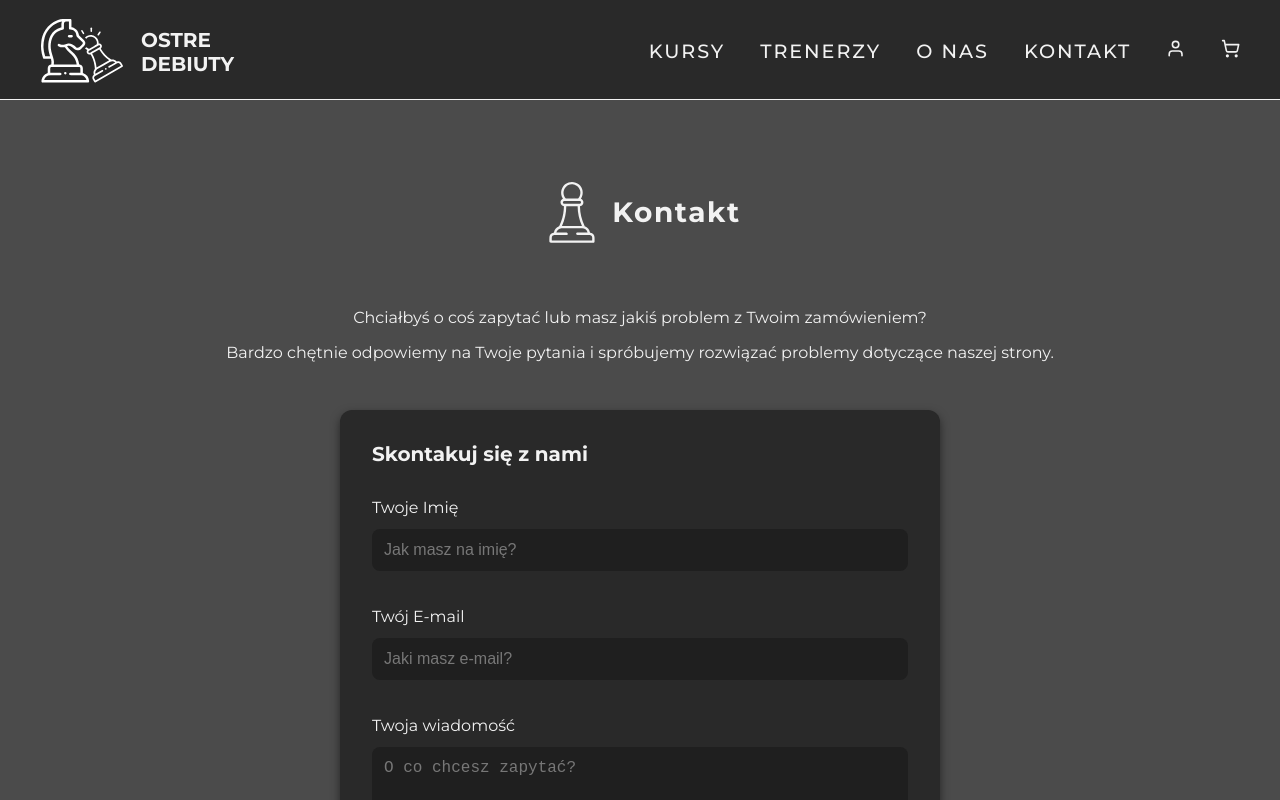
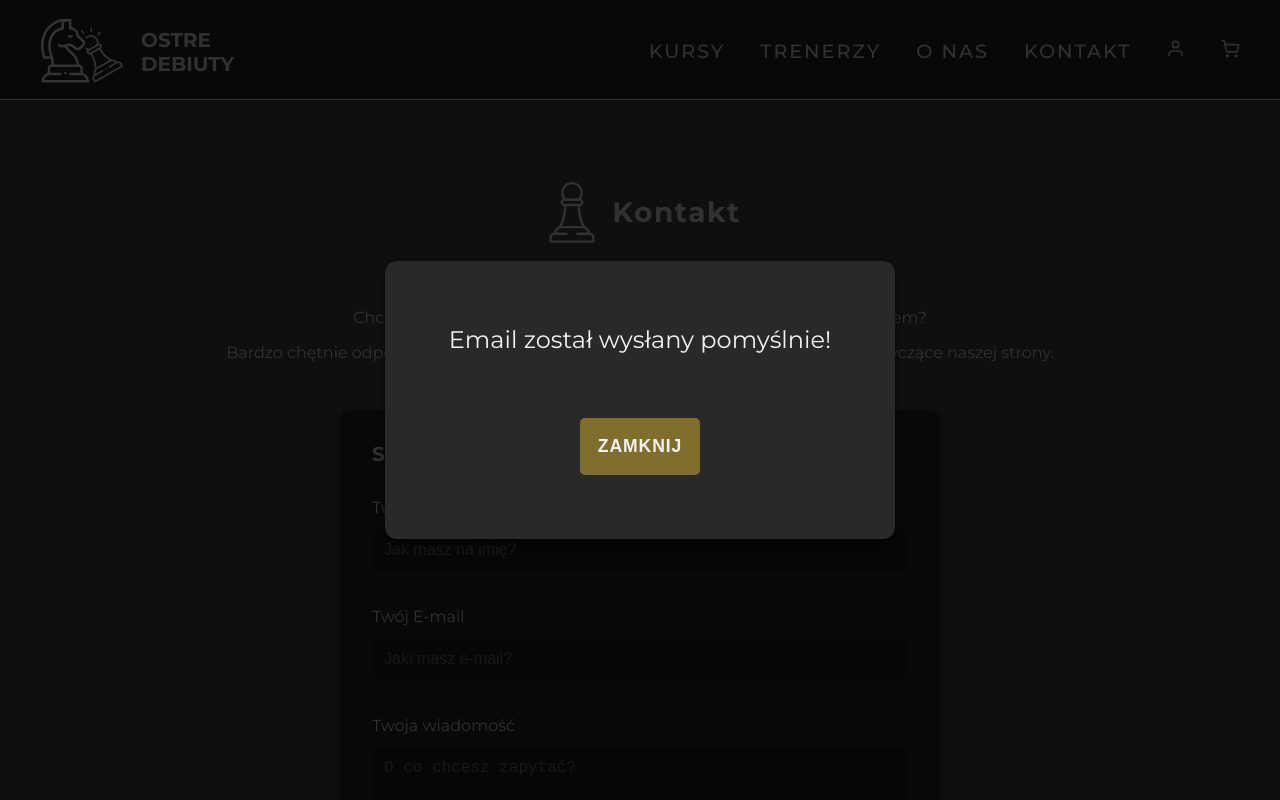
Before and after one commit to BartekKuzniewski/ostre-debiuty, a React (Vite) app: page /kontakt in a window 1280 px wide. Shown: the top 800 px of the page. Built offline with nearby package versions, Linux system fonts and the light colour scheme.

Commit message:
added sending email via emailjs

```diff
--- a/package.json
+++ b/package.json
@@ -10,6 +10,7 @@
     "preview": "vite preview"
   },
   "dependencies": {
+    "@emailjs/browser": "^4.4.1",
     "react": "^18.3.1",
     "react-dom": "^18.3.1",
     "react-icons": "^5.3.0",
--- a/src/components/ContactForm/ContactForm.jsx
+++ b/src/components/ContactForm/ContactForm.jsx
@@ -1,10 +1,65 @@
+import { useState } from 'react';
+import emailjs from '@emailjs/browser';
 import styles from './ContactForm.module.css';
 
+// const key = import.meta.env.VITE_PUBLIC_KEY;
+
 export function ContactForm() {
+	const [name, setName] = useState('');
+	const [email, setEmail] = useState('');
+	const [message, setMessage] = useState('');
+	const [errors, setErrors] = useState({});
+	const [showModal, setShowModal] = useState(true);
+
+	function handleSubmit(e) {
+		e.preventDefault();
+		if (!formValidation()) return;
+
+		const serviceId = 'service_uafw0ad';
+		const temaplateId = 'template_fnvvbxl';
+		const publicKey = 'KFNIyBty3QqB9mJLR';
+
+		const templateData = {
+			from_name: name,
+			from_email: email,
+			to_name: 'Ostre Debiuty',
+			message: message,
+		};
+
+		emailjs
+			.send(serviceId, temaplateId, templateData, publicKey)
+			.then((response) => {
+				console.log('Email seny sucessfull!!', response);
+				setShowModal(true);
+				setName('');
+				setEmail('');
+				setMessage('');
+				setErrors({});
+			})
+			.catch((error) => console.error('Error sendig email:', error));
+
+		console.log(name, email, message);
+	}
+
+	function formValidation() {
+		const newErrors = {};
+		if (!email.match(/^[^\s@]+@[^\s@]+\.[^\s@]+$/)) {
+			newErrors.email = 'Podaj poprawny adres email';
+		}
+		if (name.trim().length < 3) {
+			newErrors.name = 'Imię musi mieć co najmniej 3 znaki';
+		}
+		if (message.trim().length < 3) {
+			newErrors.message = 'Wiadomość musi mieć co najmniej 3 znaki';
+		}
+		setErrors(newErrors);
+		return Object.keys(newErrors).length === 0;
+	}
+
 	return (
 		<div className={styles.contactForm}>
 			<h3 className={styles.title}>Skontakuj się z nami</h3>
-			<form className={styles.form}>
+			<form className={styles.form} onSubmit={handleSubmit}>
 				<div className={styles.formField}>
 					<label htmlFor='name' className={styles.label}>
 						Twoje Imię
@@ -12,9 +67,12 @@ export function ContactForm() {
 					<input
 						type='text'
 						id='name'
+						value={name}
+						onChange={(e) => setName(e.target.value)}
 						placeholder='Jak masz na imię?'
-						className={styles.input}
+						className={`${styles.input} ${errors.name ? styles.error : ''}`}
 					/>
+					{errors.name && <p className={styles.errorMessage}>{errors.name}</p>}
 				</div>
 				<div className={styles.formField}>
 					<label htmlFor='mail' className={styles.label}>
@@ -23,9 +81,14 @@ export function ContactForm() {
 					<input
 						type='text'
 						id='name'
+						value={email}
+						onChange={(e) => setEmail(e.target.value)}
 						placeholder='Jaki masz e-mail?'
-						className={styles.input}
+						className={`${styles.input} ${errors.email ? styles.error : ''}`}
 					/>
+					{errors.email && (
+						<p className={styles.errorMessage}>{errors.email}</p>
+					)}
 				</div>
 				<div className={styles.formField}>
 					<label htmlFor='message' className={styles.label}>
@@ -33,62 +96,35 @@ export function ContactForm() {
 					</label>
 					<textarea
 						id='message'
+						value={message}
+						onChange={(e) => setMessage(e.target.value)}
 						placeholder='O co chcesz zapytać?'
-						className={styles.textarea}
+						className={`${styles.textarea} ${
+							errors.message ? styles.error : ''
+						}`}
 					></textarea>
+					{errors.message && (
+						<p className={styles.errorMessage}>{errors.message}</p>
+					)}
 				</div>
 				<button type='submit' className={styles.button}>
 					Wyślij
 				</button>
 			</form>
+
+			{showModal && (
+				<div className={styles.modal}>
+					<div className={styles.modalContent}>
+						<p>Email został wysłany pomyślnie!</p>
+						<button
+							className={styles.button}
+							onClick={() => setShowModal(false)}
+						>
+							Zamknij
+						</button>
+					</div>
+				</div>
+			)}
 		</div>
 	);
 }
-
-// import React from "react";
-// import styles from "./ContactForm.module.css";
-
-// const ContactForm = () => {
-//   return (
-//     <div className={styles.container}>
-//       <h2 className={styles.title}>Get in Touch</h2>
-//       <h1 className={styles.heading}>Contact.</h1>
-//       <form className={styles.form}>
-//         <label htmlFor="name" className={styles.label}>
-//           Your Name
-//         </label>
-//         <input
-//           type="text"
-//           id="name"
-//           placeholder="What's your name?"
-//           className={styles.input}
-//         />
-
-//         <label htmlFor="email" className={styles.label}>
-//           Your Email
-//         </label>
-//         <input
-//           type="email"
-//           id="email"
-//           placeholder="What's your email?"
-//           className={styles.input}
-//         />
-
-//         <label htmlFor="message" className={styles.label}>
-//           Your Message
-//         </label>
-//         <textarea
-//           id="message"
-//           placeholder="What do you want to say?"
-//           className={styles.textarea}
-//         ></textarea>
-
-//         <button type="submit" className={styles.button}>
-//           Send
-//         </button>
-//       </form>
-//     </div>
-//   );
-// };
-
-// export default ContactForm;
--- a/src/components/ContactForm/ContactForm.module.css
+++ b/src/components/ContactForm/ContactForm.module.css
@@ -69,3 +69,40 @@
 .button:hover {
 	background-color: #978130;
 }
+
+.error {
+	outline: 2px solid rgb(177, 5, 5);
+}
+
+.errorMessage {
+	color: rgb(177, 5, 5);
+	font-size: 0.875rem;
+	margin-top: 0.5rem;
+}
+
+.modal {
+	position: fixed;
+	top: 0;
+	left: 0;
+	width: 100%;
+	height: 100%;
+	background-color: rgba(0, 0, 0, 0.8);
+	display: flex;
+	justify-content: center;
+	align-items: center;
+	z-index: 1000;
+	padding: 0rem 1rem;
+}
+
+.modalContent {
+	background: var(--color-dark);
+	padding: 4rem;
+	border-radius: 12px;
+	text-align: center;
+	box-shadow: 0 4px 10px rgba(0, 0, 0, 0.5);
+}
+
+.modalContent p {
+	font-size: 1.5rem;
+	margin-bottom: 4rem;
+}
--- a/src/views/Contact/Contact.jsx
+++ b/src/views/Contact/Contact.jsx
@@ -1,7 +1,6 @@
 import { ContactForm } from '../../components/ContactForm/ContactForm';
 import { Layout } from '../../components/Layout/Layout';
 import { Wrapper } from '../../components/Wrapper/Wrapper';
-import contactImg from '../../assets/two-knights-defense.svg';
 import styles from './Contact.module.css';
 
 export function Contact() {
```
Also changed, not shown: 2 other files (tests, documents, lock files or other folders).
